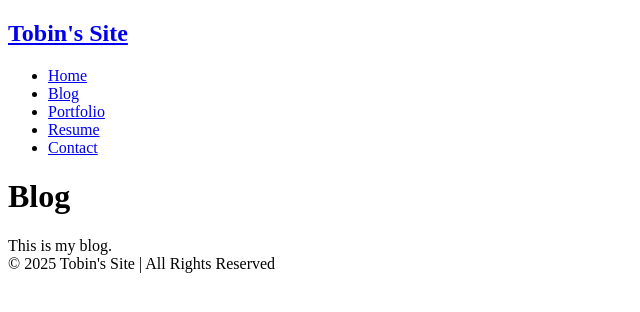
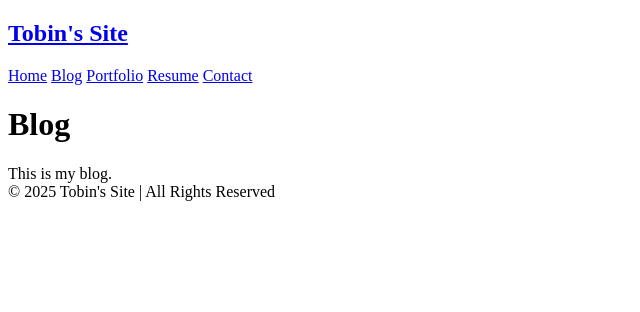
Before and after one commit to sipactivism/sipactivism.github.io, a plain HTML site: page blog.html in a window 1280 px wide. Shown: the whole page, without its empty margins (0-640 px from the left). Drawn offline with Linux system fonts and the light colour scheme.

Commit message:
feat: modified navbar

```diff
--- a/blog.html
+++ b/blog.html
@@ -6,14 +6,14 @@
   </head>
   <body>
     <nav class="navbar">
-      <h1 class="logo"><a href="index.html">Tobin's Site</a></h1>
-      <ul class="nav-list">
-        <li><a href="index.html">Home</a></li>
-        <li><a href="blog.html">Blog</a></li>
-        <li><a href="portfolio.html">Portfolio</a></li>
-        <li><a href="resume.html">Resume</a></li>
-        <li><a href="contact.html">Contact</a></li>
-      </ul>
+      <h1 class="logo">
+        <a href="index.html">Tobin's Site</a>
+      </h1>
+      <a href="index.html">Home</a>
+      <a href="blog.html">Blog</a>
+      <a href="portfolio.html">Portfolio</a>
+      <a href="resume.html">Resume</a>
+      <a href="contact.html">Contact</a>
     </nav>
     <main>
       <h1 class="page-title">Blog</h1>
```
Also changed, not shown: contact.html (+8 -8 lines), index.html (+5 -7 lines), portfolio.html (+8 -8 lines), resume.html (+8 -8 lines).
